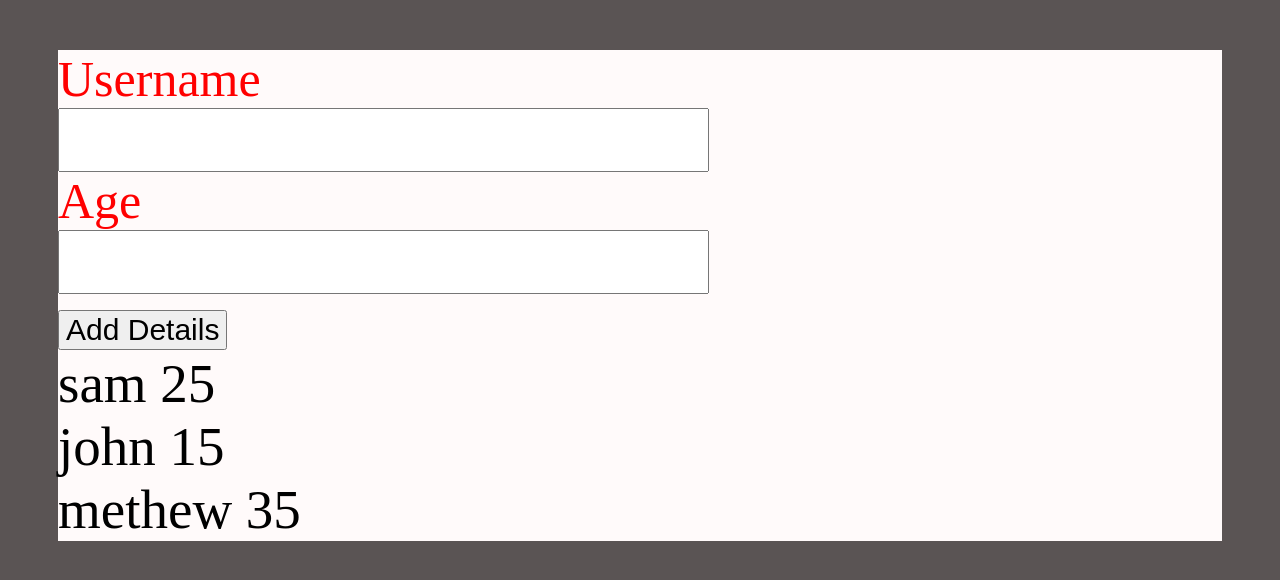
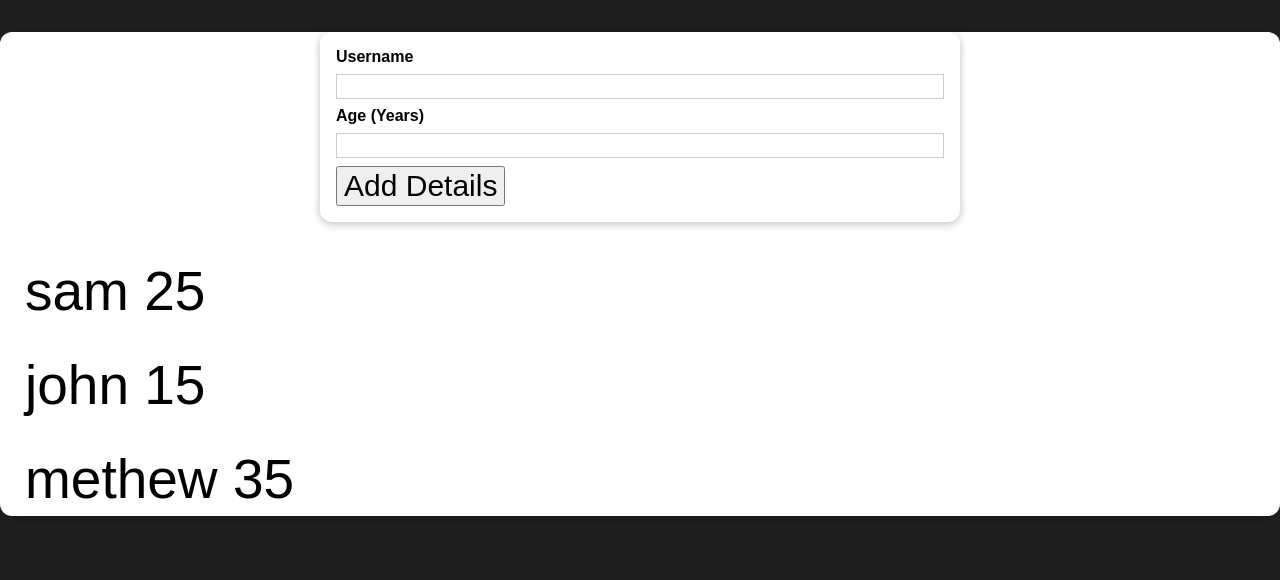
Before and after one commit to CoolShivas/React_Registration_Form, a React (Vite) app in the folder User_Details_Form/: page / in a window 1280 px wide. Shown: the top 580 px of the page. Built offline with nearby package versions, Linux system fonts and the light colour scheme.

Commit message:
Reframe_Card_with_moduleStyle_To_InputForm

```diff
--- a/User_Details_Form/src/UI/Card.jsx
+++ b/User_Details_Form/src/UI/Card.jsx
@@ -1,10 +1,14 @@
-import "./Card.css"
+import classes from "./Card.module.css";
+// import "./Card.css"
 
 const Card = (props) => {
 
-    const newClasses = "card_format " + props.className;
+    // const newClasses = "card_format " + props.className;
 
-    return <div className={newClasses}> {props.children} </div>
+    // return <div className={newClasses}> {props.children} </div>
+
+    return <div className={`${classes.newCardModule} ${props.classNameModCss}`}> {props.children} </div>
+
 }
 
 export default Card;
--- /dev/null
+++ b/User_Details_Form/src/UI/Card.module.css
@@ -0,0 +1,5 @@
+.newCardModule {
+    background-color: white;
+    box-shadow: 0 2px 8px rgba(0, 0, 0, 0.26);
+    border-radius: 12px;
+}
--- a/User_Details_Form/src/components/IndividualUser.module.css
+++ b/User_Details_Form/src/components/IndividualUser.module.css
@@ -1,4 +1,5 @@
 .individual {
     font-size: 55px;
-
+    margin: 20px;
+    padding: 5px;
 }
--- a/User_Details_Form/src/components/InputForm.jsx
+++ b/User_Details_Form/src/components/InputForm.jsx
@@ -1,5 +1,8 @@
+import classes from "./InputForm.module.css";
+import Card from "../UI/Card";
 import { useState } from "react";
-import styles from "./InputForm.module.css";
+// import styles from "./InputForm.module.css";
+
 
 const InputForm = ({ handleOnAddDetailsOnBtnABC }) => {
 
@@ -25,8 +28,9 @@ const InputForm = ({ handleOnAddDetailsOnBtnABC }) => {
 
     }
 
-    return <form onSubmit={handleOnSubmit}>
-        <div className={styles.main_div}>
+    return <Card classNameModCss={classes.input}>
+        <form onSubmit={handleOnSubmit}>
+            <div className="main_div">
                 <div>
                     <label htmlFor="username"> Username </label>
                 </div>
@@ -36,7 +40,7 @@ const InputForm = ({ handleOnAddDetailsOnBtnABC }) => {
                 </div>
 
                 <div>
-                <label htmlFor="age"> Age </label>
+                    <label htmlFor="age"> Age (Years) </label>
                 </div>
 
                 <div>
@@ -49,6 +53,7 @@ const InputForm = ({ handleOnAddDetailsOnBtnABC }) => {
             </div>
 
         </form>
+    </Card>
 }
 
 export default InputForm;
--- a/User_Details_Form/src/components/InputForm.module.css
+++ b/User_Details_Form/src/components/InputForm.module.css
@@ -1,14 +1,34 @@
 .main_div {
     color: red;
     font-size: 50px;
+    margin: 45px;
 }
 
-input {
-    font-size: 50px;
+.input {
+    margin: 2rem auto;
+    padding: 1rem;
+    width: 90%;
+    max-width: 40rem;
 }
 
-label {
-    font-size: 50px;
+.input label {
+    display: block;
+    font-weight: bold;
+    margin-bottom: 0.5rem;
+}
+
+.input input {
+    font: inherit;
+    display: block;
+    width: 100%;
+    border: 1px solid #ccc;
+    padding: 0.15rem;
+    margin-bottom: 0.5rem;
+}
+
+.input input:focus {
+    outline: none;
+    border-color: #4f005f;
 }
 
 button {
--- a/User_Details_Form/src/index.css
+++ b/User_Details_Form/src/index.css
@@ -1,3 +1,13 @@
+* {
+  box-sizing: border-box;
+}
+
+html {
+  font-family: sans-serif;
+  background-color: #1f1f1f;
+}
+
+
 body {
-  background-color: rgb(90, 84, 84);
+  margin: 0;
 }
```
Lines whose indentation alone changed are shown as unchanged.
